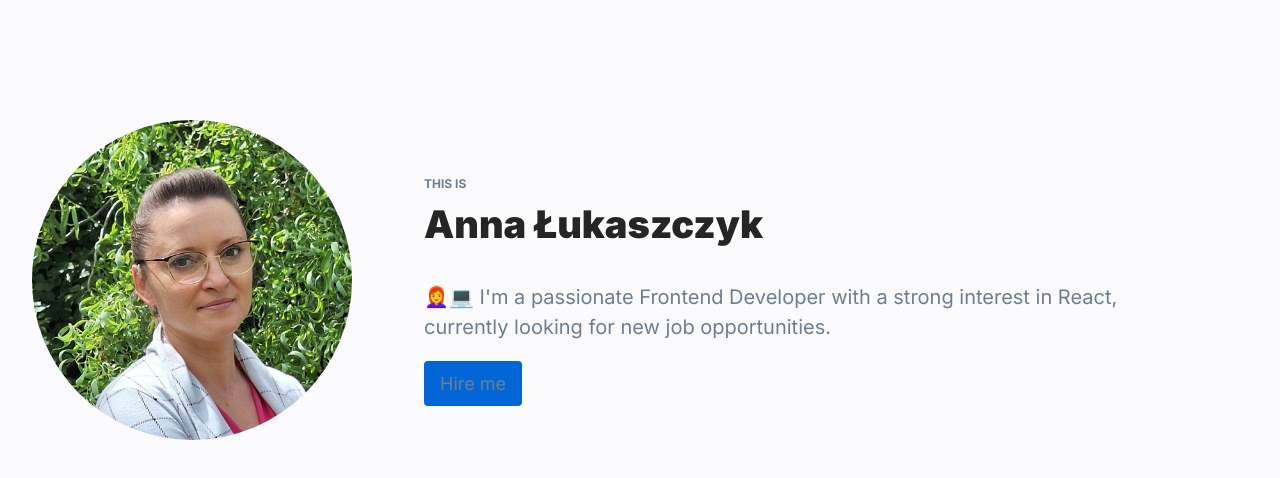
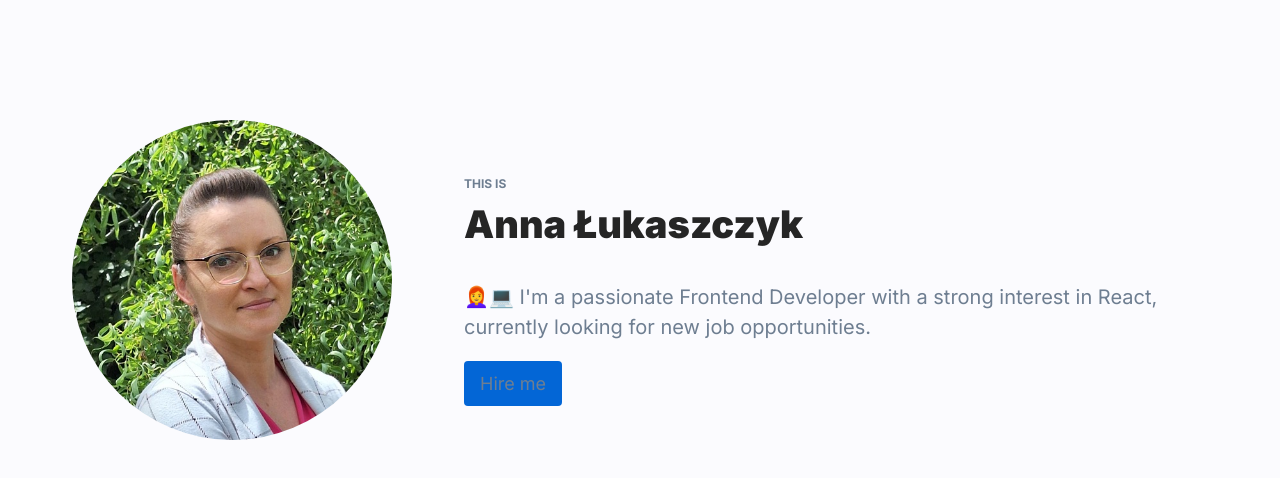
Before and after one commit to AnnaLukaszczyk/Personal-homepage, a React (Create React App) app: page / in a window 1280 px wide. Shown: the top 478 px of the page. Built offline with nearby package versions, Linux system fonts and the light colour scheme.

Commit message:
added padding to Container

```diff
--- a/src/features/PersonalHomepage/styled.js
+++ b/src/features/PersonalHomepage/styled.js
@@ -1,6 +1,7 @@
 import styled from "styled-components";
 
 export const Container = styled.div`
+	padding: 0 40px;
 	max-width: 1216px;
 	margin: 120px auto;
 `;
```
